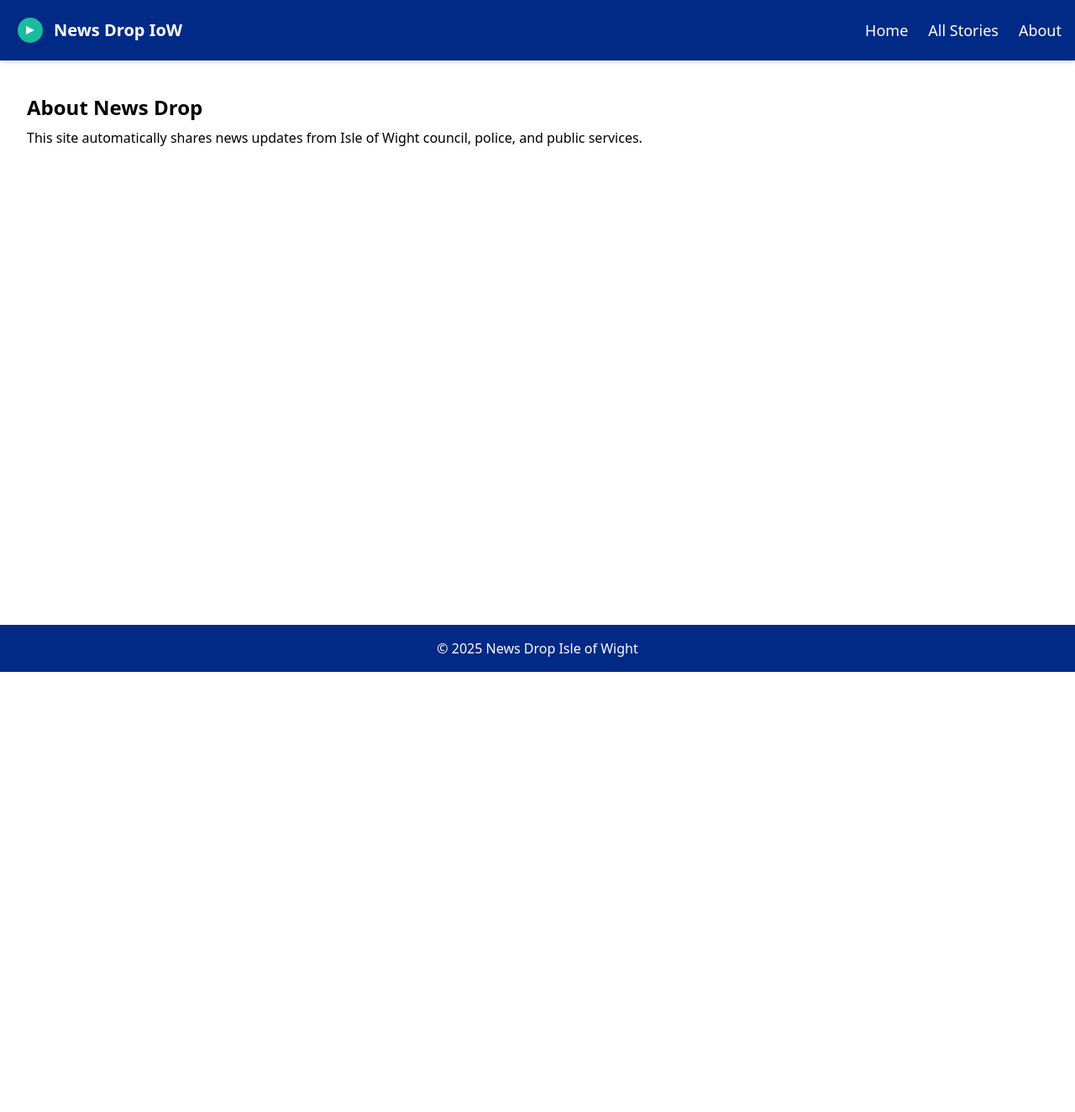
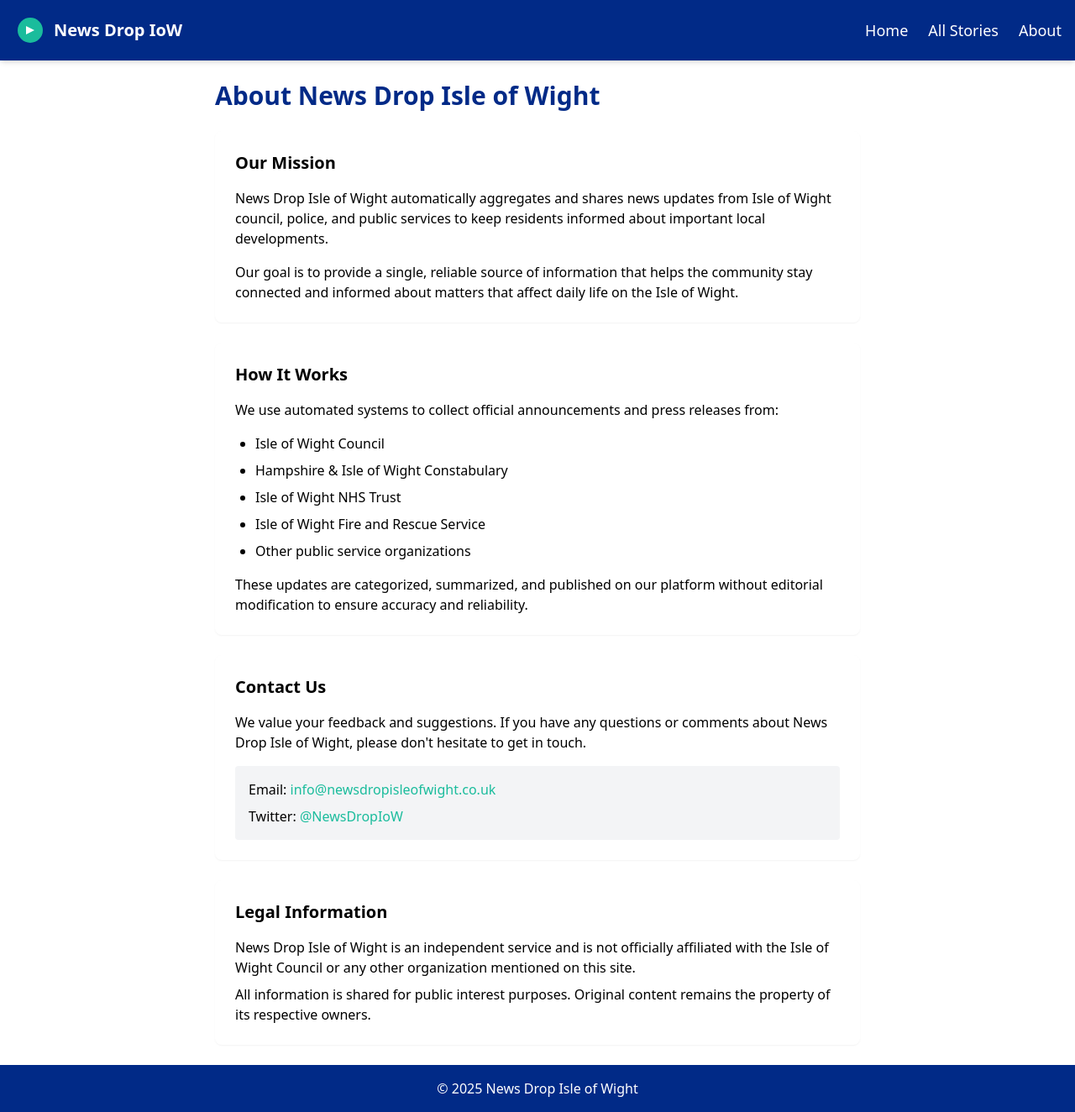
Before and after one commit to sausage4mash/newsdrop-website-isleofwight, a React (Vite) app: page /about in a window 1280 px wide. Shown: the whole page at 84% size. Before the commit the page ends 800 px from the top, so only its background shows below. Built offline with nearby package versions, Linux system fonts and the light colour scheme.

Commit message:
Update About.jsx

```diff
--- a/src/pages/About.jsx
+++ b/src/pages/About.jsx
@@ -1,10 +1,55 @@
 export default function About() {
-    return (
-      <div className="p-4">
-        <h2 className="text-2xl font-bold">About News Drop</h2>
-        <p className="mt-2">
-          This site automatically shares news updates from Isle of Wight council, police, and public services.
+  return (
+    <div className="max-w-3xl mx-auto space-y-6">
+      <h1 className="text-3xl font-bold text-primary">About News Drop Isle of Wight</h1>
+
+      <section className="bg-white dark:bg-gray-800 p-6 rounded-lg shadow-sm">
+        <h2 className="text-xl font-semibold mb-4">Our Mission</h2>
+        <p className="mb-4">
+          News Drop Isle of Wight automatically aggregates and shares news updates from Isle of Wight council, police, and public services to keep residents informed about important local developments.
         </p>
-      </div>
-    );
-  }
+        <p>
+          Our goal is to provide a single, reliable source of information that helps the community stay connected and informed about matters that affect daily life on the Isle of Wight.
+        </p>
+      </section>
+
+      <section className="bg-white dark:bg-gray-800 p-6 rounded-lg shadow-sm">
+        <h2 className="text-xl font-semibold mb-4">How It Works</h2>
+        <p className="mb-4">
+          We use automated systems to collect official announcements and press releases from:
+        </p>
+        <ul className="list-disc pl-6 space-y-2 mb-4">
+          <li>Isle of Wight Council</li>
+          <li>Hampshire & Isle of Wight Constabulary</li>
+          <li>Isle of Wight NHS Trust</li>
+          <li>Isle of Wight Fire and Rescue Service</li>
+          <li>Other public service organizations</li>
+        </ul>
+        <p>
+          These updates are categorized, summarized, and published on our platform without editorial modification to ensure accuracy and reliability.
+        </p>
+      </section>
+
+      <section className="bg-white dark:bg-gray-800 p-6 rounded-lg shadow-sm">
+        <h2 className="text-xl font-semibold mb-4">Contact Us</h2>
+        <p className="mb-4">
+          We value your feedback and suggestions. If you have any questions or comments about News Drop Isle of Wight, please don't hesitate to get in touch.
+        </p>
+        <div className="bg-gray-100 dark:bg-gray-700 p-4 rounded">
+          <p className="font-medium">Email: <a href="mailto:info@newsdropisleofwight.co.uk" className="text-accent hover:underline">info@newsdropisleofwight.co.uk</a></p>
+          <p className="font-medium mt-2">Twitter: <a href="https://twitter.com/NewsDropIoW" className="text-accent hover:underline">@NewsDropIoW</a></p>
+        </div>
+      </section>
+
+      <section className="bg-white dark:bg-gray-800 p-6 rounded-lg shadow-sm">
+        <h2 className="text-xl font-semibold mb-4">Legal Information</h2>
+        <p className="mb-2">
+          News Drop Isle of Wight is an independent service and is not officially affiliated with the Isle of Wight Council or any other organization mentioned on this site.
+        </p>
+        <p>
+          All information is shared for public interest purposes. Original content remains the property of its respective owners.
+        </p>
+      </section>
+    </div>
+  );
+}
```
